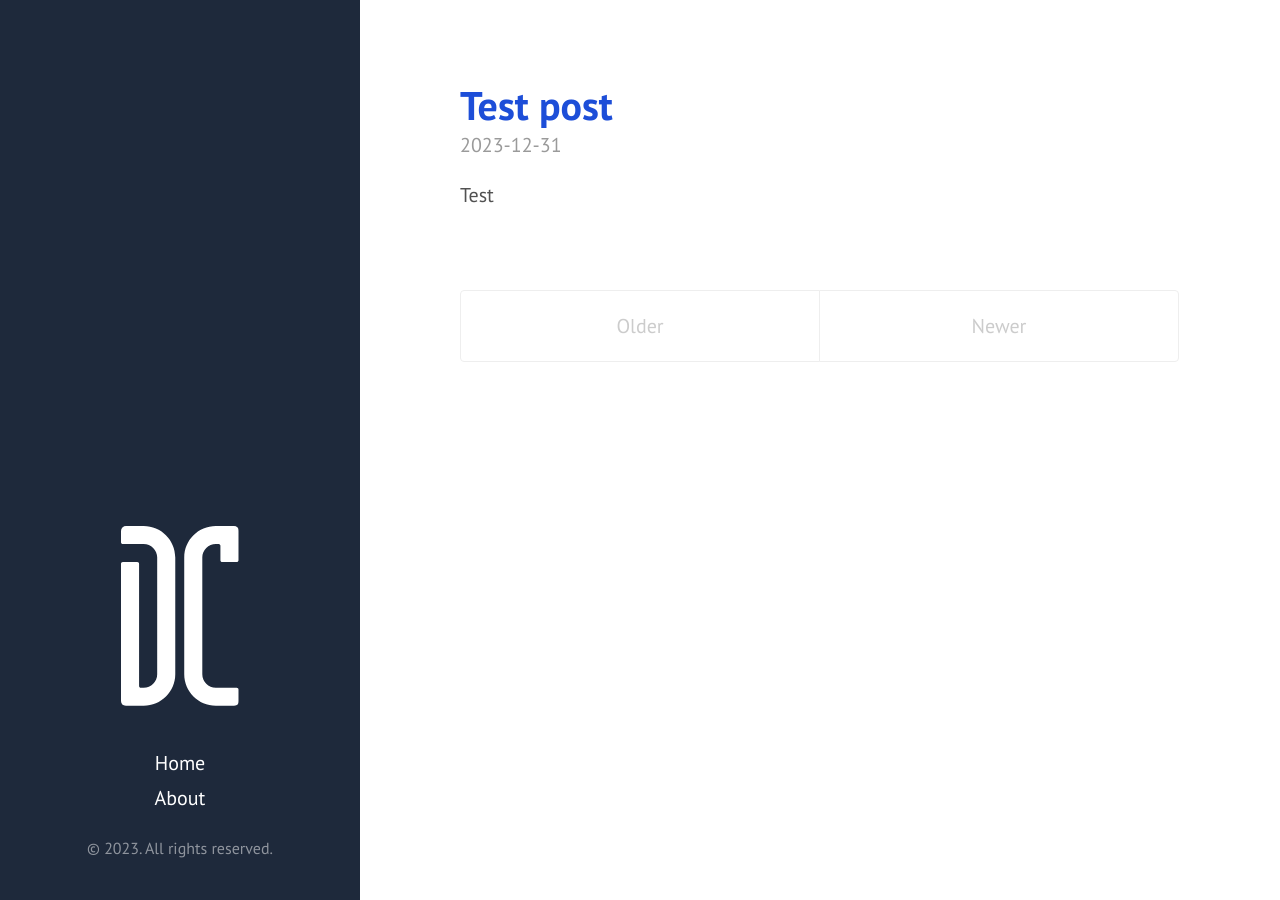
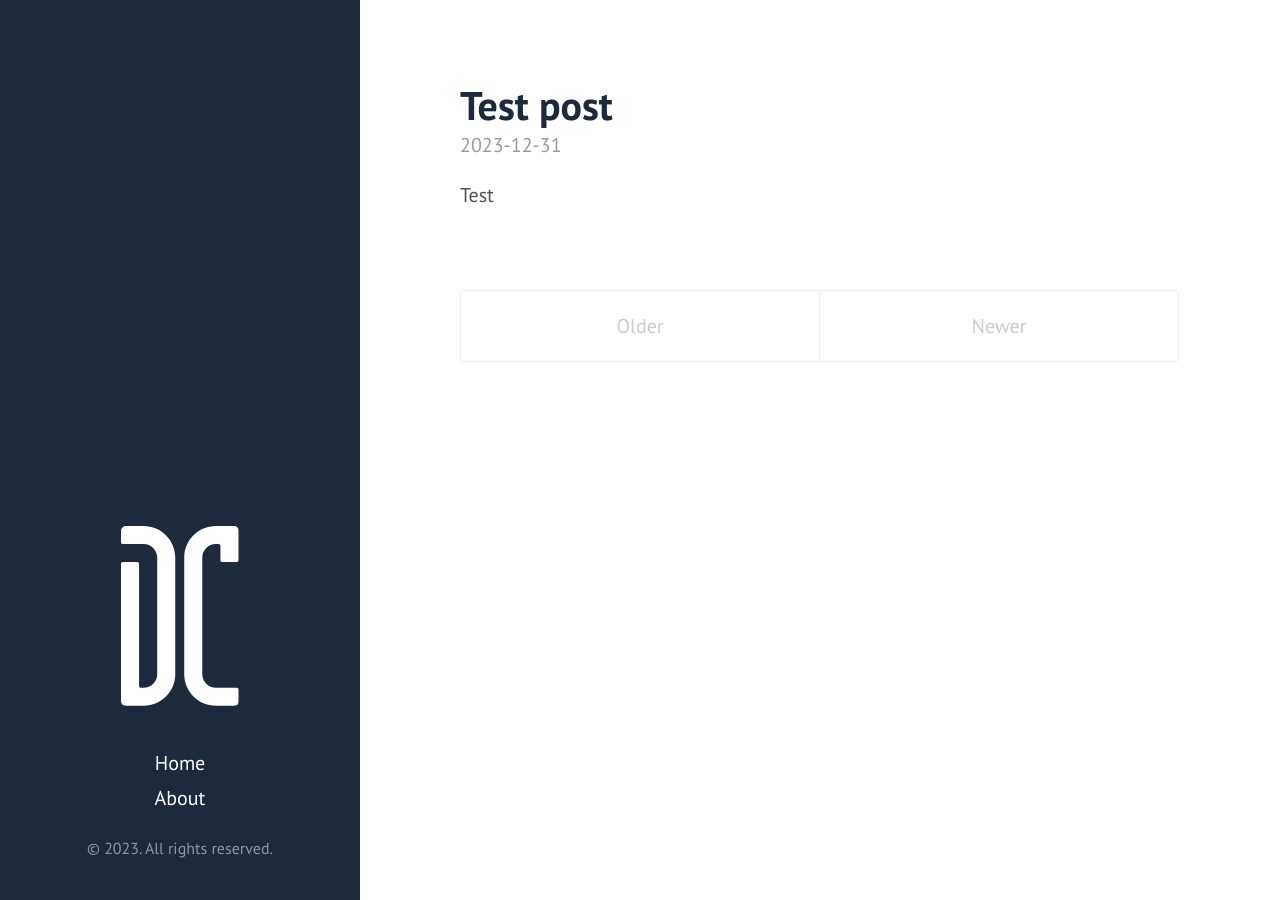
Before and after one commit to 1dancook/1dancook.github.io, a Jekyll site: the page built from index.html, in a window 1280 px wide. Built offline with Jekyll 4.4.1, drawn with Linux system fonts in a browser that asks for light colours; the list of posts is cut into pages by our own code.

Commit message:
change theme color for links

```diff
--- a/public/css/hyde.css
+++ b/public/css/hyde.css
@@ -256,5 +256,5 @@ a.sidebar-nav-item:focus {
 }
 .theme-tailwind .content a,
 .theme-tailwind .related-posts li a:hover {
-  color: #1d4ed8;
+  color: #1e293b;
 }
```
